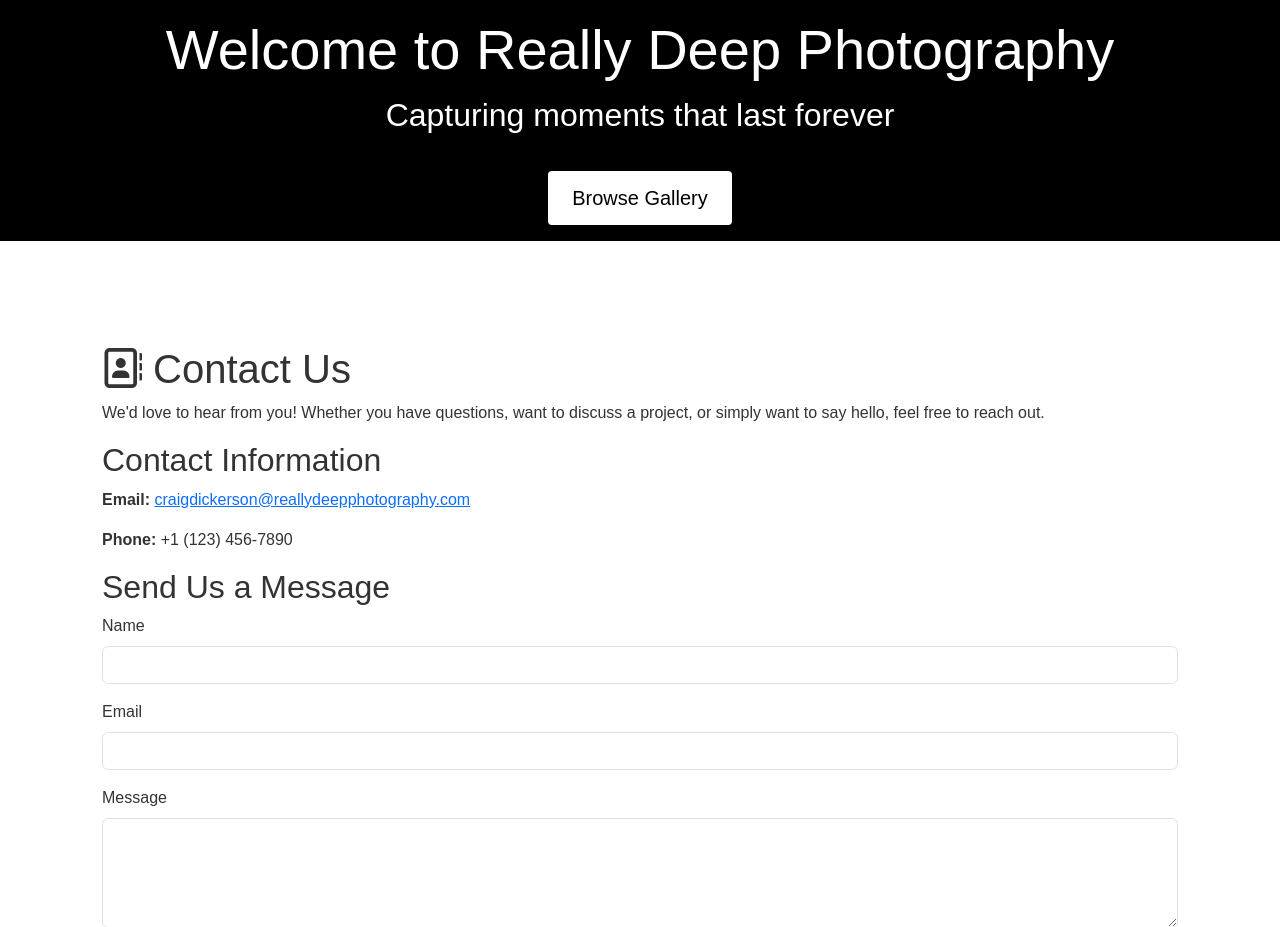
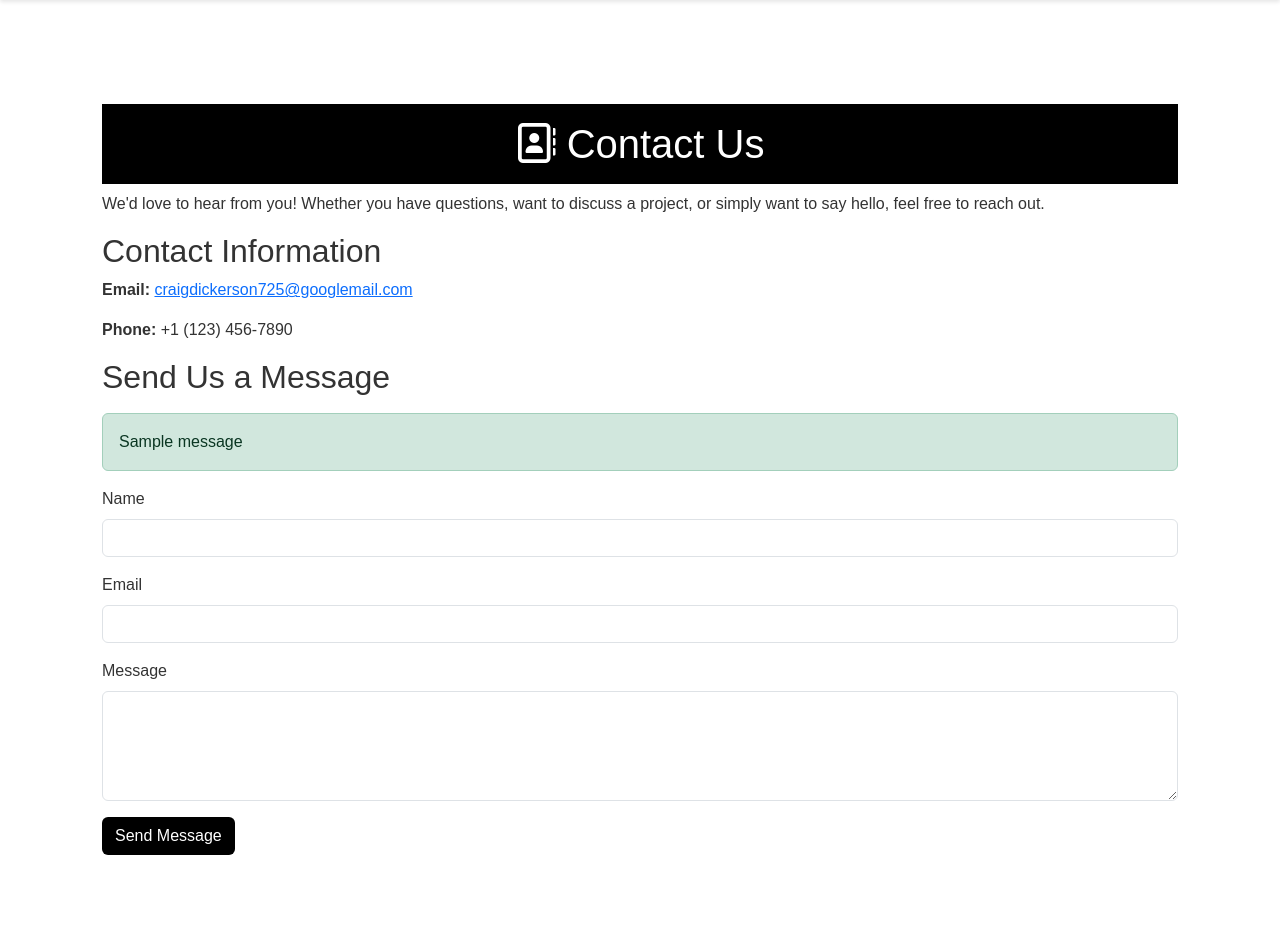
Before and after one commit to craigdickerson725/really-deep-photography, a Django app: template home/templates/home/contact.html in a window 1280 px wide. Shown: the part 62-989 px from the top of the page. Run offline with Django 3.2, Linux system fonts and the light colour scheme; the template is opened without the code that fills it: values that come from a table or form of the project are taken from there, others are empty; tables that the repository leaves empty hold one stand-in row (values such as "Sample post"); one stand-in notice (Sample message) is shown; some libraries are stand-ins or nearby versions.

Commit message:
Add contact view to home app and register it to admin to save contact messages

```diff
--- a/checkout/templates/checkout/order_confirmation_email.html
+++ b/checkout/templates/checkout/order_confirmation_email.html
@@ -13,7 +13,7 @@
         </div>
 
         <p>Dear {{ customer_name }},</p>
-        <p>Thank you for shopping with Really Deep Photography. We are processing your order and will notify you once it's on its way.</p>
+        <p>Thank you for shopping with Really Deep Photography. We are grateful for your business!</p>
 
         <div class="card mb-4">
             <div class="card-body">
--- a/home/templates/home/contact.html
+++ b/home/templates/home/contact.html
@@ -1,16 +1,34 @@
 {% extends 'base.html' %}
 {% load static %}
 
+{% block title %}{{ photo.title }} | Really Deep Photography{% endblock %}
+
+{% block page_header %}{% endblock %}
+
 {% block content %}
 <div class="container">
-    <h1 class="mt-5"><i class="fa-regular fa-address-book"></i> Contact Us</h1>
+    <h1 class="mt-5 bg-black text-white p-3 text-center">
+        <i class="fa-regular fa-address-book"></i> Contact Us
+    </h1>
     <p>We'd love to hear from you! Whether you have questions, want to discuss a project, or simply want to say hello, feel free to reach out.</p>
 
     <h2>Contact Information</h2>
-    <p><strong>Email:</strong> <a href="mailto:craigdickerson@reallydeepphotography.com">craigdickerson@reallydeepphotography.com</a></p>
+    <p><strong>Email:</strong> <a href="mailto:craigdickerson@reallydeepphotography.com">craigdickerson725@googlemail.com</a></p>
     <p><strong>Phone:</strong> +1 (123) 456-7890</p>
 
     <h2>Send Us a Message</h2>
+
+    <!-- Display success/error messages -->
+    {% if messages %}
+    <div class="my-3">
+        {% for message in messages %}
+        <div class="alert {% if message.tags %}alert-{{ message.tags }}{% endif %}">
+            {{ message }}
+        </div>
+        {% endfor %}
+    </div>
+    {% endif %}
+
     <form action="{% url 'contact' %}" method="post">
         {% csrf_token %}
         <div class="mb-3">
```
Also changed, not shown: home/admin.py (+8 -1 lines), home/models.py (+9 -0 lines), home/views.py (+14 -2 lines), home/migrations/0003_initial.py (added).
